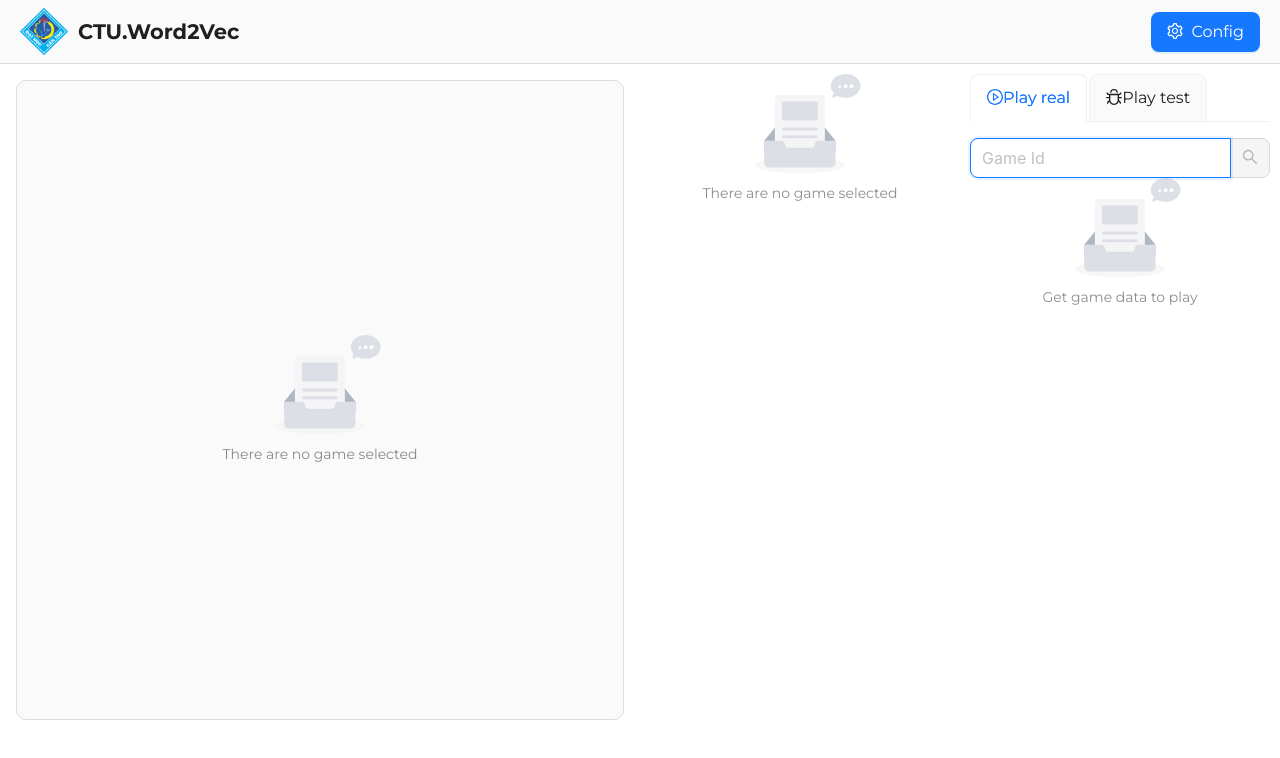
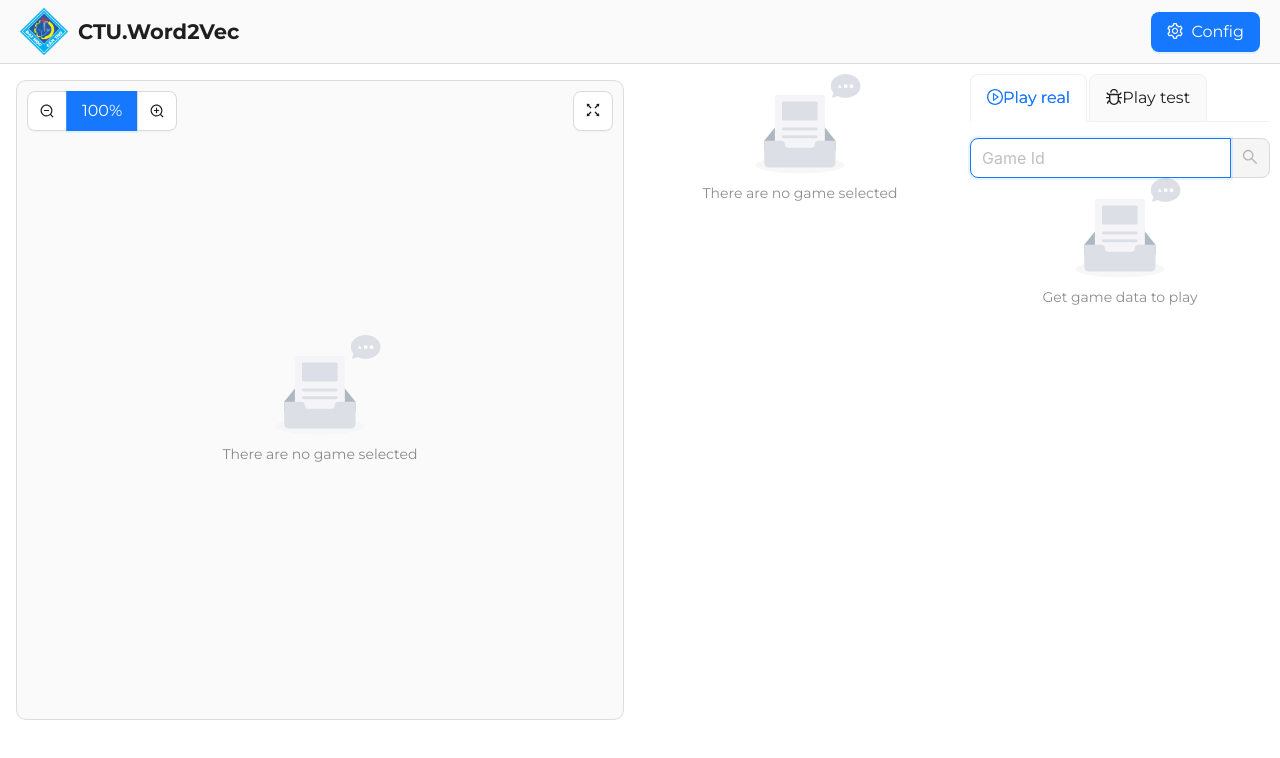
Before and after one commit to CTU-Word2Vec/procon2023, a React (Vite) app: page / in a window 1280 px wide. Shown: the top 758 px of the page. Built offline with nearby package versions, Linux system fonts and the light colour scheme; no server answers.

Commit message:
feat: add game board wrapper

```diff
--- a/src/App.module.scss
+++ /dev/null
@@ -1,38 +0,0 @@
-.gameBoard {
-	display: flex;
-	justify-content: center;
-	align-items: center;
-	padding: 16px;
-	flex-direction: column;
-	border: 1px solid #ddd;
-	margin: 16px;
-	min-height: 80vh;
-	height: fit-content;
-	background: #fafafa;
-	position: sticky;
-	top: 80px;
-	border-radius: 10px;
-	overflow: hidden;
-
-	&.isFullScreen {
-		height: calc(100vh - 104px);
-	}
-}
-
-.inner {
-	transition: 0.4s ease;
-}
-
-.zoomActions {
-	position: absolute;
-	left: 0;
-	top: 0;
-	padding: 10px;
-}
-
-.fullScreenButton {
-	position: absolute;
-	top: 0;
-	right: 0;
-	padding: 10px;
-}
--- a/src/App.tsx
+++ b/src/App.tsx
@@ -1,18 +1,9 @@
-import {
-	BugOutlined,
-	FullscreenExitOutlined,
-	FullscreenOutlined,
-	PlayCircleOutlined,
-	ZoomInOutlined,
-	ZoomOutOutlined,
-} from '@ant-design/icons';
-import { App as AntdApp, Button, Col, Empty, Row, Spin, Tabs } from 'antd';
-import ButtonGroup from 'antd/es/button/button-group';
-import clsx from 'clsx';
+import { BugOutlined, PlayCircleOutlined } from '@ant-design/icons';
+import { App as AntdApp, Col, Empty, Row, Spin, Tabs } from 'antd';
 import { Suspense, lazy, useState } from 'react';
-import styles from './App.module.scss';
 import AppHeader from './components/app-header';
 
+import GameBoardWrapper from './components/game-board-wrapper';
 import { GameStateData } from './game/GameManager';
 
 const GameScore = lazy(() => import('./components/game-score'));
@@ -22,80 +13,22 @@ const PlayRealTab = lazy(() => import('./components/play-real-tab'));
 
 function App() {
 	const [gameState, setGameState] = useState<GameStateData>();
-	const [zoom, setZoom] = useState(100);
-	const [isOpenFullScreen, setIsOpenFullscreen] = useState(false);
 	const [activeKey, setActiveKey] = useState('play-real');
-
-	const zoomIn = () => {
-		setZoom(zoom + 10);
-	};
-
-	const zoomOut = () => {
-		setZoom(zoom - 10);
-	};
 
 	return (
 		<AntdApp>
 			<AppHeader />
 			<Row>
 				<Col md={24} lg={12}>
-					<div
-						className={clsx(styles.gameBoard, {
-							[styles.isFullScreen]: isOpenFullScreen,
-						})}
-					>
+					<GameBoardWrapper>
 						<Suspense fallback={<Spin />} key={activeKey}>
 							{gameState ? (
-								<>
-									<div style={{ transform: `scale(${zoom / 100})` }} className={styles.inner}>
-										<GameBoard state={gameState as GameStateData} />
-									</div>
-
-									<div className={styles.zoomActions}>
-										<ButtonGroup>
-											<Button
-												icon={<ZoomOutOutlined />}
-												type={zoom < 100 ? 'primary' : 'default'}
-												onClick={zoomOut}
-											></Button>
-											<Button
-												type={zoom === 100 ? 'primary' : 'default'}
-												onClick={() => setZoom(100)}
-											>
-												{zoom}%
-											</Button>
-											<Button
-												icon={<ZoomInOutlined />}
-												type={zoom > 100 ? 'primary' : 'default'}
-												onClick={zoomIn}
-											></Button>
-										</ButtonGroup>
-									</div>
-									<div className={styles.fullScreenButton}>
-										<Button
-											icon={
-												isOpenFullScreen ? <FullscreenExitOutlined /> : <FullscreenOutlined />
-											}
-											type={isOpenFullScreen ? 'primary' : 'default'}
-											onClick={() =>
-												setIsOpenFullscreen((prev) => {
-													if (prev) {
-														document.exitFullscreen();
-													} else {
-														document.documentElement.requestFullscreen();
-													}
-
-													return !prev;
-												})
-											}
-										></Button>
-									</div>
-								</>
+								<GameBoard state={gameState as GameStateData} />
 							) : (
 								<Empty description='There are no game selected' />
 							)}
 						</Suspense>
-					</div>
+					</GameBoardWrapper>
 				</Col>
 
 				<Col xs={24} md={12} lg={6}>
--- /dev/null
+++ b/src/components/game-board-wrapper/index.module.scss
@@ -0,0 +1,38 @@
+.wrapper {
+	display: flex;
+	justify-content: center;
+	align-items: center;
+	padding: 16px;
+	flex-direction: column;
+	border: 1px solid #ddd;
+	margin: 16px;
+	min-height: 80vh;
+	height: fit-content;
+	background: #fafafa;
+	position: sticky;
+	top: 80px;
+	border-radius: 10px;
+	overflow: hidden;
+
+	&.isFullScreen {
+		height: calc(100vh - 104px);
+	}
+}
+
+.inner {
+	transition: 0.4s ease;
+}
+
+.zoomActions {
+	position: absolute;
+	left: 0;
+	top: 0;
+	padding: 10px;
+}
+
+.fullScreenButton {
+	position: absolute;
+	top: 0;
+	right: 0;
+	padding: 10px;
+}
--- /dev/null
+++ b/src/components/game-board-wrapper/index.tsx
@@ -0,0 +1,71 @@
+import { FullscreenExitOutlined, FullscreenOutlined, ZoomInOutlined, ZoomOutOutlined } from '@ant-design/icons';
+import { Button } from 'antd';
+import ButtonGroup from 'antd/es/button/button-group';
+import clsx from 'clsx';
+import { ReactNode, useState } from 'react';
+import styles from './index.module.scss';
+
+export interface GameBoardWrapperProps {
+	children: ReactNode;
+}
+
+export default function GameBoardWrapper({ children }: GameBoardWrapperProps) {
+	const [zoom, setZoom] = useState(100);
+	const [isOpenFullScreen, setIsOpenFullscreen] = useState(false);
+
+	const zoomIn = () => {
+		setZoom(zoom + 10);
+	};
+
+	const zoomOut = () => {
+		setZoom(zoom - 10);
+	};
+
+	return (
+		<div
+			className={clsx(styles.wrapper, {
+				[styles.isFullScreen]: isOpenFullScreen,
+			})}
+		>
+			<div style={{ transform: `scale(${zoom / 100})` }} className={styles.inner}>
+				{children}
+			</div>
+
+			<div className={styles.zoomActions}>
+				<ButtonGroup>
+					<Button
+						icon={<ZoomOutOutlined />}
+						type={zoom < 100 ? 'primary' : 'default'}
+						onClick={zoomOut}
+					></Button>
+					<Button type={zoom === 100 ? 'primary' : 'default'} onClick={() => setZoom(100)}>
+						{zoom}%
+					</Button>
+					<Button
+						icon={<ZoomInOutlined />}
+						type={zoom > 100 ? 'primary' : 'default'}
+						onClick={zoomIn}
+					></Button>
+				</ButtonGroup>
+			</div>
+
+			<div className={styles.fullScreenButton}>
+				<Button
+					icon={isOpenFullScreen ? <FullscreenExitOutlined /> : <FullscreenOutlined />}
+					type={isOpenFullScreen ? 'primary' : 'default'}
+					onClick={() =>
+						setIsOpenFullscreen((prev) => {
+							if (prev) {
+								document.exitFullscreen();
+							} else {
+								document.documentElement.requestFullscreen();
+							}
+
+							return !prev;
+						})
+					}
+				></Button>
+			</div>
+		</div>
+	);
+}
```
